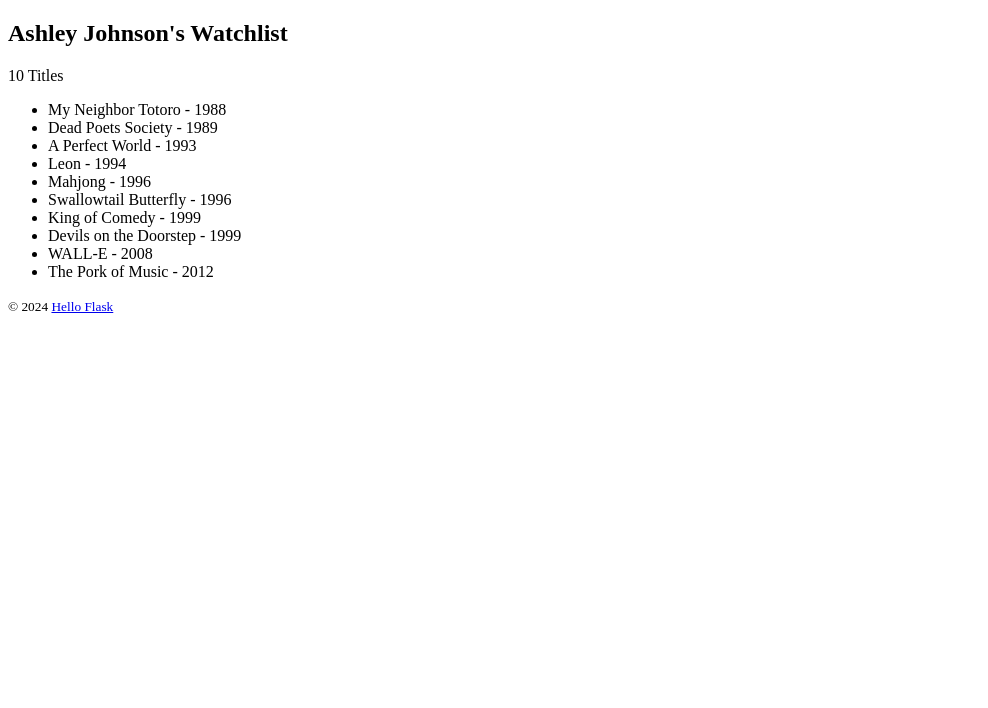
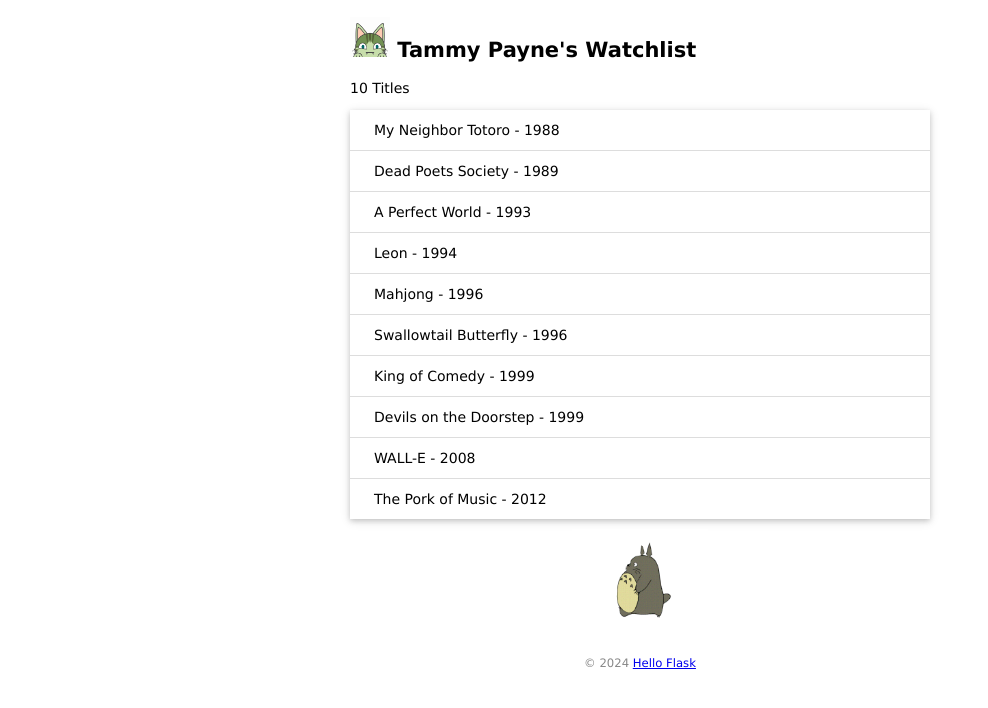
Before and after one commit to stingtam/hello_flask, a Flask app: page / in a window 1280 px wide. Shown: the top 708 px of the page, without its empty margins (0-988 px from the left). Run offline with Flask 3, Linux system fonts and the light colour scheme.

Commit message:
Add static files

```diff
--- /dev/null
+++ b/static/style.css
@@ -0,0 +1,47 @@
+/* 整体页面 */
+body {
+    margin: auto;
+    max-width: 580px;
+    font-size: 14px;
+    font-family: 'Lucida Sans', 'Lucida Sans Regular', 'Lucida Grande', 'Lucida Sans Unicode', Geneva, Verdana, sans-serif;
+}
+
+/* 页脚 */
+footer {
+    color: #888;
+    margin-top: 15px;
+    text-align: center;
+    padding: 10px;
+}
+
+/* 头像 */
+.avatar {
+    width: 40px;
+}
+
+/* 电影列表 */
+.movie-list {
+    list-style-type: none;
+    padding: 0;
+    margin-bottom: 10px;
+    box-shadow: 0 2px 5px rgba(0, 0, 0, 0.16), 0 2px 10px 0 rgba(0, 0, 0, 0.12);
+}
+
+.movie-list li {
+    padding: 12px 24px;
+    border-bottom: 1px solid #ddd;
+}
+
+.movie-list li:last-child {
+    border-bottom: none;
+}
+
+.movie-list li:hover {
+    background-color: #f8f9fa;
+}
+
+.totoro {
+    display: block;
+    margin: 0 auto;
+    height: 100px;
+}
--- a/templates/index.html
+++ b/templates/index.html
@@ -1,21 +1,41 @@
 <!DOCTYPE html>
 <html lang="en">
   <head>
-    <meta charset="UTF-8">
-    <meta name="viewport" content="width=device-width, initial-scale=1.0">
+    <meta charset="UTF-8" />
+    <meta name="viewport" content="width=device-width, initial-scale=1.0" />
+    <link rel="icon" href="{{ url_for('static', filename='favicon.ico') }}" />
+    <link
+      rel="stylesheet"
+      href="{{ url_for('static', filename='style.css')}}"
+    />
     <title>{{ name }}'s Watchlist</title>
   </head>
   <body>
-   <h2>{{ name }}'s Watchlist</h2>
+    <h2>
+      <img
+        class="avatar"
+        src="{{ url_for('static', filename='images/avatar.png')}}"
+        alt="Avatar"
+      />
+      {{ name }}'s Watchlist
+    </h2>
     {# 获取movies的长度 #}
     <p>{{ movies|length }} Titles</p>
-   <ul>
+    <ul class="movie-list">
       {% for movie in movies %}
-    <li>{{ movie.title }} - {{ movie.year }}</li>  {# 等同于movie['title'] #}
-    {% endfor %}
+      <li>{{ movie.title }} - {{ movie.year }}</li>
+      {# 等同于movie['title'] #} {% endfor %}
     </ul>
+    <img
+      class="totoro"
+      src="{{ url_for('static', filename='images/totoro.gif') }}"
+      alt="Walking Totoro"
+    />
     <footer>
-    <small>&copy; 2024 <a href="http://helloflask.com/book/3">Hello Flask</a></small>
+      <small
+        >&copy; 2024
+        <a href="http://helloflask.com/book/3">Hello Flask</a></small
+      >
     </footer>
   </body>
 </html>
```
Also changed, not shown: static/favicon.ico (added), static/images/avatar.png (added), static/images/totoro.gif (added). Lines whose indentation alone changed are shown as unchanged.
